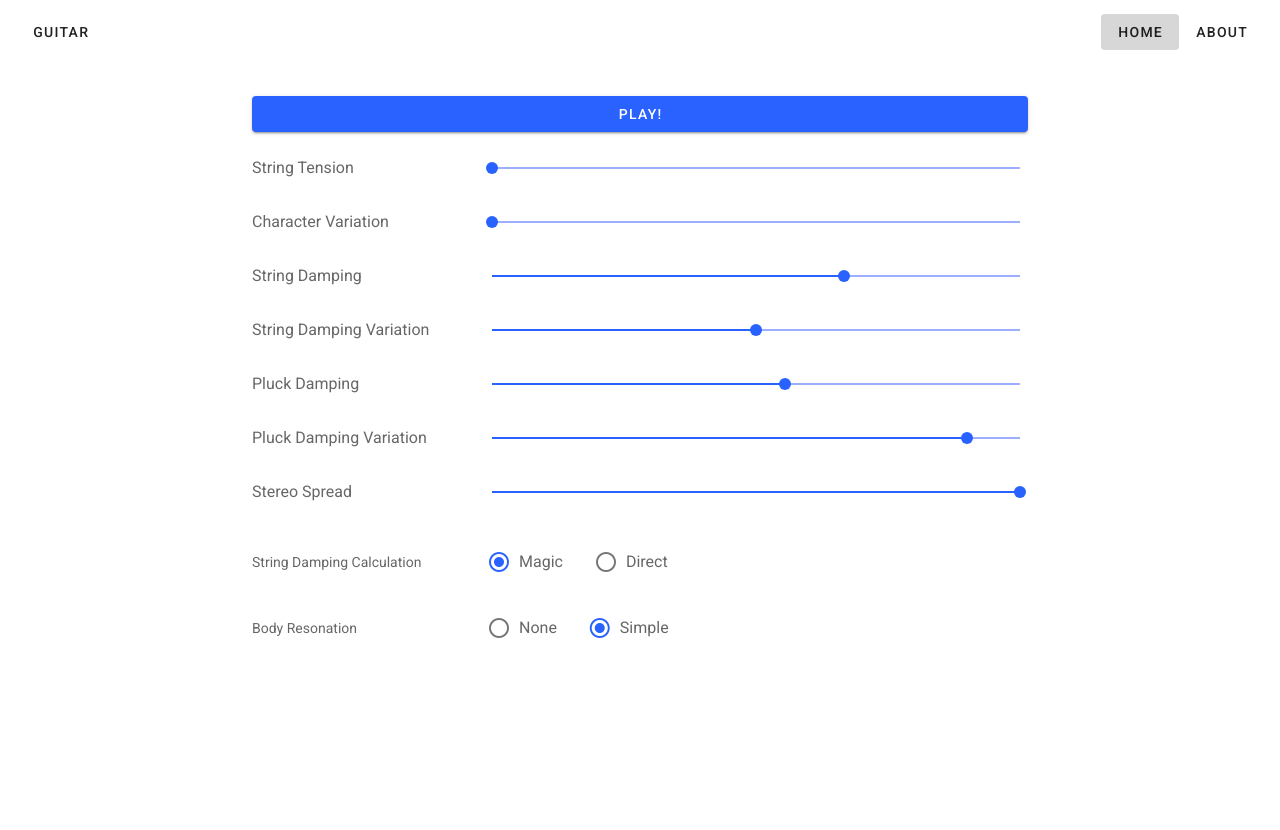
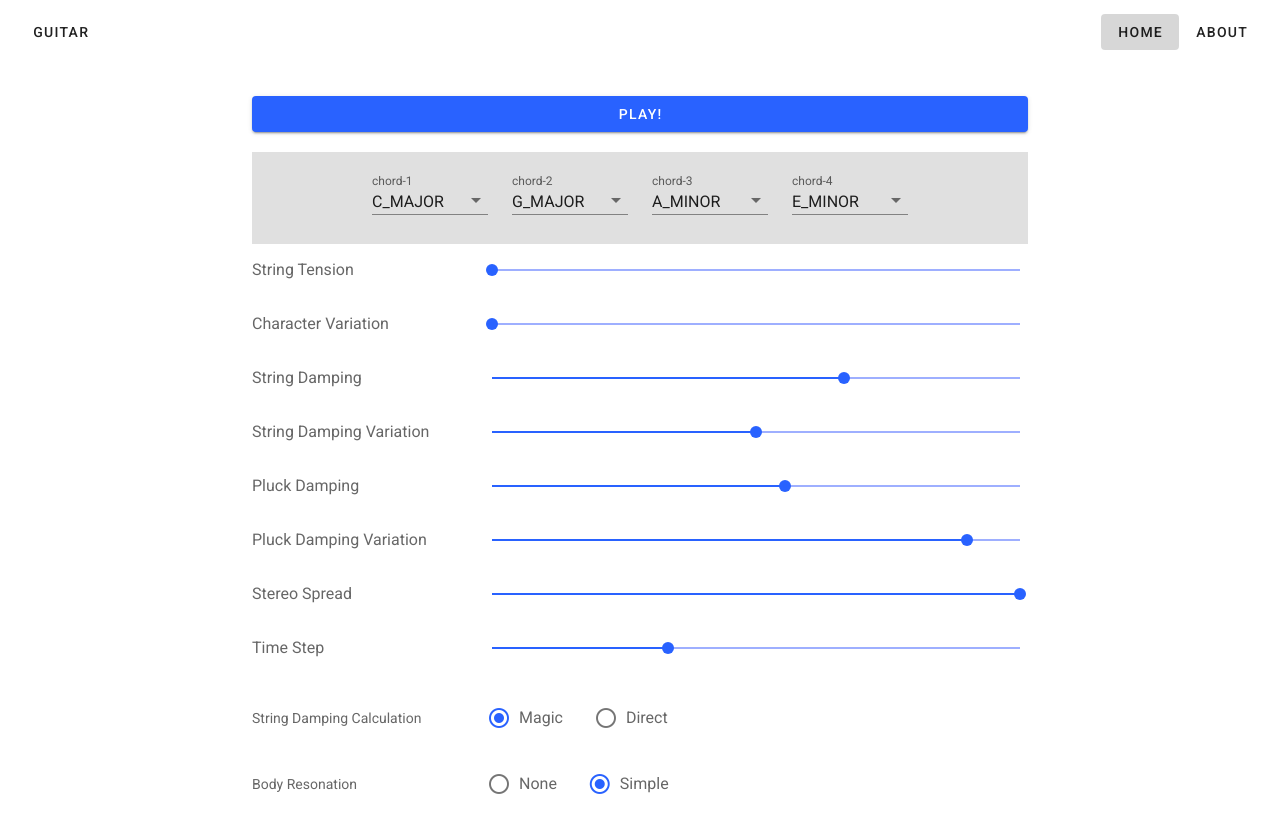
Before and after one commit to JacobBusfield/Guitar, a Vue app: page /#/ in a window 1280 px wide. Before the commit the page ends 800 px from the top, so only its background shows below. Built offline with nearby package versions, Linux system fonts and the light colour scheme.

Commit message:
Chords and speed. Really starting to need clean!

```diff
--- a/src/karplusstrong/Sequencer.ts
+++ b/src/karplusstrong/Sequencer.ts
@@ -2,10 +2,25 @@ import Audio from './Audio';
 import Guitar from './Guitar';
 
 export default class Sequencer {
-  private timeUnit: number;
+  public get timeUnit(): number {
+    return this._timeUnit;
+  }
+  public set timeUnit(value: number) {
+    if (value < 0.08) {
+      this._timeUnit = 0.08;
+    } else if (value > 0.2) {
+      this._timeUnit = 0.2;
+    } else {
+      this._timeUnit = value;
+    }
+  }
+
+  private _timeUnit: number;
   private audio: Audio;
   private guitar: Guitar;
   private isPlaying: boolean;
+  private chords: any[];
+  private timeout: number | undefined;
 
   constructor(audioRef: Audio, guitarRef: Guitar) {
     this.audio = audioRef;
@@ -14,9 +29,16 @@ export default class Sequencer {
     // this was derived experimentally to match Andre Michelle's
     // I've no idea how it works out as this...
     // it doesn't seem to appear in the ActionScript code anywhere...
-    this.timeUnit = 0.12;
+    this._timeUnit = 0.12;
 
     this.isPlaying = false;
+
+    this.chords = [
+      this.guitar.chords.C_MAJOR,
+      this.guitar.chords.G_MAJOR,
+      this.guitar.chords.A_MINOR,
+      this.guitar.chords.E_MINOR,
+    ];
   }
 
   public startGuitarPlaying() {
@@ -35,6 +57,19 @@ export default class Sequencer {
 
   public stopGuitarPlaying() {
     this.isPlaying = false;
+    clearTimeout(this.timeout);
+  }
+
+  public updateCords(chords: string[]) {
+    const o: any[] = [];
+    const names = Object.keys(this.guitar.chords);
+    chords.forEach((chord: string) => {
+      if (!names.includes(chord)) {
+        throw new Error('Unknown chord name');
+      }
+      o.push((this.guitar.chords as any)[chord]);
+    });
+    this.chords = o;
   }
 
   // Create sound samples for the current part of the strum sequence,
@@ -49,78 +84,71 @@ export default class Sequencer {
     chordIndex: number,
     precacheTime: number,
   ) {
-    const chords = [
-      this.guitar.chords.C_MAJOR,
-      this.guitar.chords.G_MAJOR,
-      this.guitar.chords.A_MINOR,
-      this.guitar.chords.E_MINOR,
-    ];
-
     if (!this.isPlaying) {
       return;
     }
 
     let curStrumStartTime = 0;
 
-    const chord = chords[chordIndex];
+    const chord = this.chords[chordIndex];
     switch (sequenceN % 13) {
       case 0:
-        curStrumStartTime = blockStartTime + this.timeUnit * 0;
+        curStrumStartTime = blockStartTime + this._timeUnit * 0;
         this.guitar.strumChord(curStrumStartTime, true, 1.0, chord);
         break;
       case 1:
-        curStrumStartTime = blockStartTime + this.timeUnit * 4;
+        curStrumStartTime = blockStartTime + this._timeUnit * 4;
         this.guitar.strumChord(curStrumStartTime, true, 1.0, chord);
         break;
       case 2:
-        curStrumStartTime = blockStartTime + this.timeUnit * 6;
+        curStrumStartTime = blockStartTime + this._timeUnit * 6;
         this.guitar.strumChord(curStrumStartTime, false, 0.8, chord);
         break;
       case 3:
-        curStrumStartTime = blockStartTime + this.timeUnit * 10;
+        curStrumStartTime = blockStartTime + this._timeUnit * 10;
         this.guitar.strumChord(curStrumStartTime, false, 0.8, chord);
         break;
       case 4:
-        curStrumStartTime = blockStartTime + this.timeUnit * 12;
+        curStrumStartTime = blockStartTime + this._timeUnit * 12;
         this.guitar.strumChord(curStrumStartTime, true, 1.0, chord);
         break;
       case 5:
-        curStrumStartTime = blockStartTime + this.timeUnit * 14;
+        curStrumStartTime = blockStartTime + this._timeUnit * 14;
         this.guitar.strumChord(curStrumStartTime, false, 0.8, chord);
         break;
       case 6:
-        curStrumStartTime = blockStartTime + this.timeUnit * 16;
+        curStrumStartTime = blockStartTime + this._timeUnit * 16;
         this.guitar.strumChord(curStrumStartTime, true, 1.0, chord);
         break;
       case 7:
-        curStrumStartTime = blockStartTime + this.timeUnit * 20;
+        curStrumStartTime = blockStartTime + this._timeUnit * 20;
         this.guitar.strumChord(curStrumStartTime, true, 1.0, chord);
         break;
       case 8:
-        curStrumStartTime = blockStartTime + this.timeUnit * 22;
+        curStrumStartTime = blockStartTime + this._timeUnit * 22;
         this.guitar.strumChord(curStrumStartTime, false, 0.8, chord);
         break;
       case 9:
-        curStrumStartTime = blockStartTime + this.timeUnit * 26;
+        curStrumStartTime = blockStartTime + this._timeUnit * 26;
         this.guitar.strumChord(curStrumStartTime, false, 0.8, chord);
         break;
       case 10:
-        curStrumStartTime = blockStartTime + this.timeUnit * 28;
+        curStrumStartTime = blockStartTime + this._timeUnit * 28;
         this.guitar.strumChord(curStrumStartTime, true, 1.0, chord);
         break;
       case 11:
-        curStrumStartTime = blockStartTime + this.timeUnit * 30;
+        curStrumStartTime = blockStartTime + this._timeUnit * 30;
         this.guitar.strumChord(curStrumStartTime, false, 0.8, chord);
         break;
       case 12:
-        curStrumStartTime = blockStartTime + this.timeUnit * 31;
+        curStrumStartTime = blockStartTime + this._timeUnit * 31;
         this.guitar.strings[2].pluck(curStrumStartTime, 0.7, chord[2]);
 
-        curStrumStartTime = blockStartTime + this.timeUnit * 31.5;
+        curStrumStartTime = blockStartTime + this._timeUnit * 31.5;
         this.guitar.strings[1].pluck(curStrumStartTime, 0.7, chord[1]);
 
-        chordIndex = (chordIndex + 1) % 4;
-        blockStartTime += this.timeUnit * 32;
+        chordIndex = (chordIndex + 1) % this.chords.length;
+        blockStartTime += this._timeUnit * 32;
 
         break;
     }
@@ -144,6 +172,6 @@ export default class Sequencer {
     const nextGenerationCall = () => {
       this.queueStrums(sequenceN, blockStartTime, chordIndex, precacheTime);
     };
-    setTimeout(nextGenerationCall, generateIn * 1000);
+    this.timeout = setTimeout(nextGenerationCall, generateIn * 1000);
   }
 }
--- a/src/karplusstrong/karplusstrong.js
+++ b/src/karplusstrong/karplusstrong.js
@@ -14,6 +14,14 @@ function startGuitarPlaying() {
 
 function stopGuitarPlaying() {
 	sequencer.stopGuitarPlaying()
+}
+
+function updateCords(cords) {
+	sequencer.updateCords(cords)
+}
+
+function getChords() {
+	return Object.keys(guitar.chords)
 }
 
 function updateStringDamping(value) {
@@ -40,6 +48,10 @@ function updateStereoSpread(value) {
 	guitar.stereoSpread = value
 }
 
+function updateTimeUnit(value) {
+	sequencer.timeUnit = value
+}
+
 function updatePluckDamping(value) {
 	guitar.stringPluckDamping = value;
 }
@@ -56,13 +68,16 @@ function updateBody(value) {
 export {
 	startGuitarPlaying,
 	stopGuitarPlaying,
+	updateCords,
 	updateStringDamping,
 	updateStringDampingVariation,
 	updateStringDampingCalculation,
 	updateStringTension,
 	updateCharacterVariation,
 	updateStereoSpread,
+	updateTimeUnit,
 	updatePluckDamping,
 	updatePluckDampingVariation,
-	updateBody
+	updateBody,
+	getChords
 }
--- a/src/views/Home.vue
+++ b/src/views/Home.vue
@@ -5,6 +5,16 @@
         <span v-if="isPlaying">Stop!</span>
         <span v-else>Play!</span>
       </v-btn>
+
+      <v-card class="d-flex flex-wrap justify-center" color="grey lighten-2" flat tile
+        style="padding-top: 20px; margin-bottom: 10px;">
+        <v-flex shrink v-for="(chord, index) in chords">
+          <v-container style="max-width: 140px;">
+            <v-select v-model="localChords[index]" :label="'chord-' + (index + 1)" :items="ALL_CHORDS" dense
+              @change="updateChordsArray()"></v-select>
+          </v-container>
+        </v-flex>
+      </v-card>
 
       <v-slider v-model="stringTension" @change="updateStringTension(stringTension)" label="String Tension" min="0"
         max="1" step="0.1">
@@ -27,6 +37,9 @@
       <v-slider v-model="stereoSpread" @change="updateStereoSpread(stereoSpread)" label="Stereo Spread" min="0" max="1"
         step="0.1">
       </v-slider>
+      <v-slider v-model="timeUnit" @change="updateTimeUnit(timeUnit)" label="Time Step" min="0.08" max="0.20"
+        step="0.01">
+      </v-slider>
       <v-radio-group label="String Damping Calculation" v-model="stringDampingCalculation"
         @change="updateStringDampingCalculation(stringDampingCalculation)" row>
         <v-radio label="Magic" value="magic"></v-radio>
@@ -46,15 +59,18 @@
   import {
     startGuitarPlaying,
     stopGuitarPlaying,
+    updateCords,
     updateStringDamping,
     updateStringDampingVariation,
     updateStringDampingCalculation,
     updateStringTension,
     updateCharacterVariation,
     updateStereoSpread,
+    updateTimeUnit,
     updatePluckDamping,
     updatePluckDampingVariation,
-    updateBody
+    updateBody,
+    getChords
   } from '@/karplusstrong/karplusstrong.js'
 
   export default {
@@ -71,23 +87,41 @@
         pluckDamping: 0.5,
         pluckDampingVariation: 0.45,
         stereoSpread: 1,
+        timeUnit: 0.12,
         stringDampingCalculation: 'magic',
         body: 'simple',
 
         isPlaying: false,
 
-        //methods
+        //updates
         startGuitarPlaying: startGuitarPlaying,
         stopGuitarPlaying: stopGuitarPlaying,
+        updateCords: updateCords,
         updateStringDamping: updateStringDamping,
         updateStringDampingVariation: updateStringDampingVariation,
         updateStringDampingCalculation: updateStringDampingCalculation,
         updateStringTension: updateStringTension,
         updateCharacterVariation: updateCharacterVariation,
         updateStereoSpread: updateStereoSpread,
+        updateTimeUnit: updateTimeUnit,
         updatePluckDamping: updatePluckDamping,
         updatePluckDampingVariation: updatePluckDampingVariation,
         updateBody: updateBody,
+
+        // TODO: move chords selector out into new component - to remove some of this complexity.
+        chords: [
+          "C_MAJOR",
+          "G_MAJOR",
+          "A_MINOR",
+          "E_MINOR",
+        ],
+        localChords: [
+          "C_MAJOR",
+          "G_MAJOR",
+          "A_MINOR",
+          "E_MINOR",
+        ],
+        ALL_CHORDS: getChords()
       }
     },
     methods: {
@@ -99,8 +133,12 @@
         }
 
         this.isPlaying = !this.isPlaying
+      },
+      updateChordsArray() {
+        this.chords = this.localChords
+        this.updateCords(this.chords)
       }
-    }
+    },
   };
 </script>
 
```
